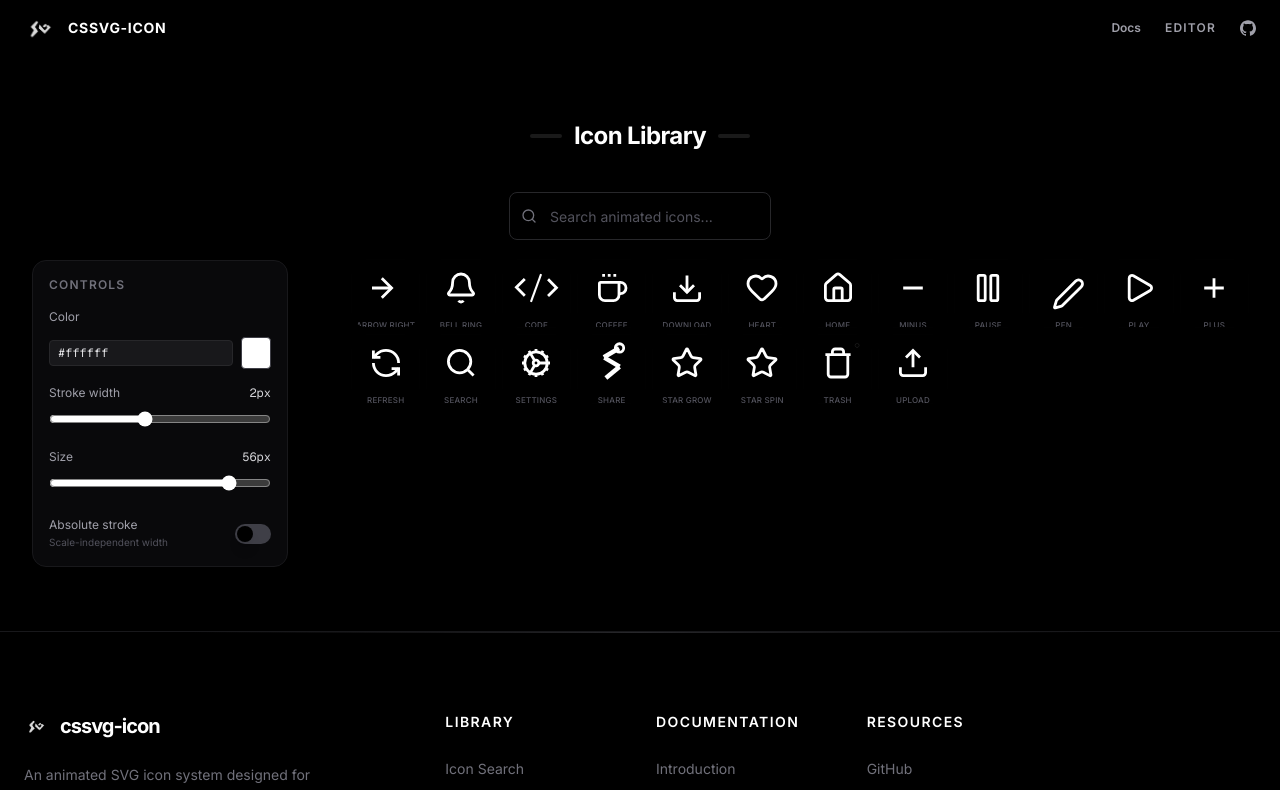
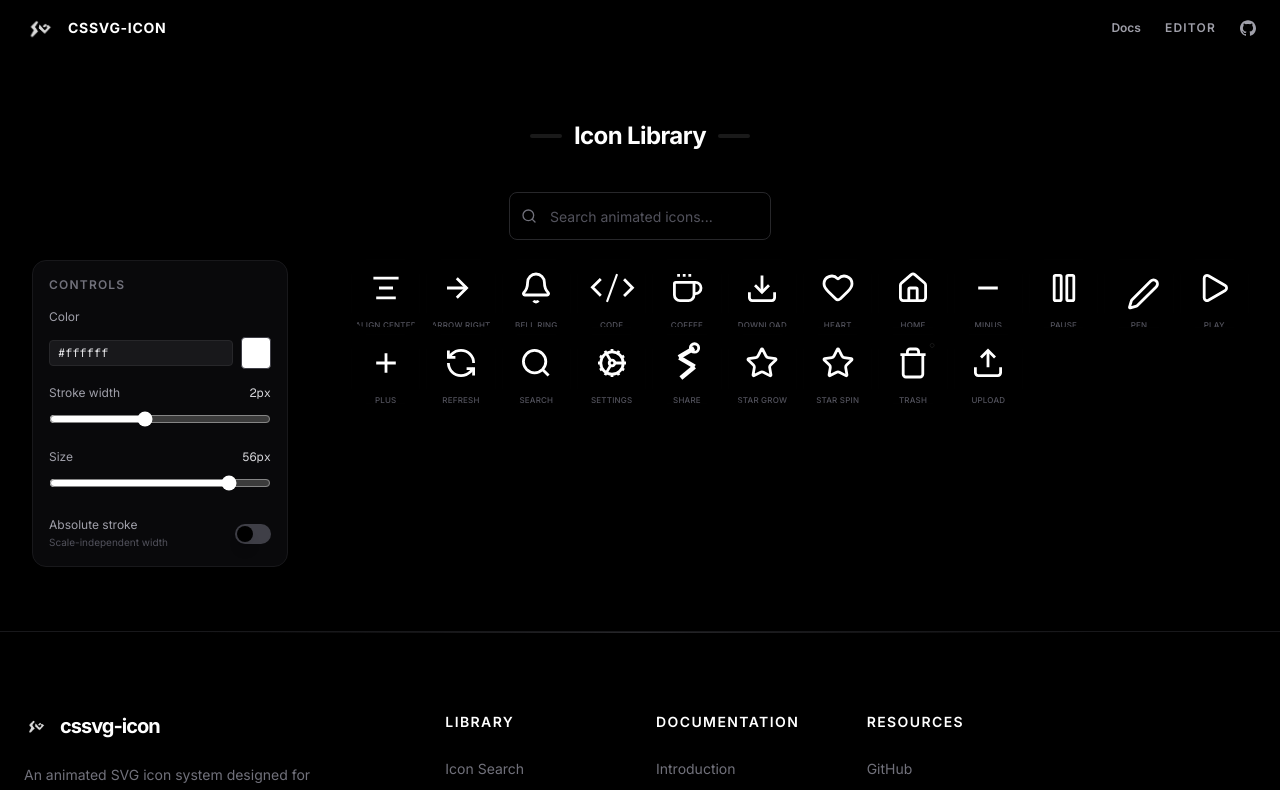
Before and after one commit to Harijohnson/cssvg-icon, a Next.js app: page / in a window 1280 px wide. Shown: the top 790 px of the page. Built offline with nearby package versions, Linux system fonts and the light colour scheme; no server answers.

Commit message:
feat: add icon/align-center

```diff
--- /dev/null
+++ b/icons/align-center/align-center.json
@@ -0,0 +1,13 @@
+{
+  "name": "Align Center",
+  "slug": "align-center",
+  "description": "Animated align-center icon",
+  "tags": [
+    "text",
+    "alignment",
+    "center"
+  ],
+  "link": "https://cssvg.com/share/e50ac6b3-aea5-4da9-a3f6-b87038ee333c",
+  "credit": "SANS",
+  "reference": "https://lucide.dev/icons/text-align-center/"
+}
--- /dev/null
+++ b/icons/align-center/align-center.tsx
@@ -0,0 +1,58 @@
+"use client";
+
+// Auto-generated by CSSVG Editor
+// Drop into any Next.js / Vite + Tailwind v3+ project.
+
+export interface AnimatedSceneProps {
+  className?: string;
+  size?: number;
+  color?: string;
+  strokeWidth?: number;
+}
+
+export default function AnimatedScene({
+  className = "",
+  size = 40,
+  color = "currentColor",
+  strokeWidth = 2,
+}: AnimatedSceneProps = {}) {
+  return (
+    <div
+      className={`inline-flex items-center justify-center overflow-hidden ${className}`}
+      style={{ width: size, height: size, flexShrink: 0 }}
+    >
+      <svg
+        xmlns="http://www.w3.org/2000/svg"
+        viewBox="0 0 40 40"
+        width={size}
+        height={size}
+        fill="none"
+        aria-hidden="true"
+      >
+      {/* Element 1: path */}
+      <g transform={"translate(20,13) rotate(0,0,0) scale(1,1)"}>
+        <animateTransform attributeName="transform" type="translate" values={"20,13;20,13;20,13"} dur={"1.5s"} repeatCount={"indefinite"} calcMode={"spline"} keyTimes={"0;0.6333;1"} keySplines={"0 0 1 1;0 0 1 1"} additive="replace" />
+        <animateTransform attributeName="transform" type="rotate" values={"0,0,0;0,0,0;0,0,0"} dur={"1.5s"} repeatCount={"indefinite"} calcMode={"spline"} keyTimes={"0;0.6333;1"} keySplines={"0 0 1 1;0 0 1 1"} additive="sum" />
+        <animateTransform attributeName="transform" type="scale" values={"1,1;1,1;1,1"} dur={"1.5s"} repeatCount={"indefinite"} calcMode={"spline"} keyTimes={"0;0.6333;1"} keySplines={"0 0 1 1;0 0 1 1"} additive="sum" />
+        <path d="M21 5H3" transform={"translate(-12,-5)"} fill="none" stroke={color} strokeWidth={strokeWidth} vectorEffect="non-scaling-stroke" style={{ opacity: 1 }} />
+      </g>
+
+      {/* Element 2: path */}
+      <g transform={"translate(20,20) rotate(0,0,0) scale(1,1)"}>
+        <animateTransform attributeName="transform" type="translate" values={"20,20;23,20;17,20;22,20;18,20;20,20;20,20"} dur={"1.5s"} repeatCount={"indefinite"} calcMode={"spline"} keyTimes={"0;0.1333;0.2667;0.3667;0.4667;0.5333;1"} keySplines={"0 0 1 1;0 0 1 1;0 0 1 1;0 0 1 1;0 0 1 1;0 0 1 1"} additive="replace" />
+        <animateTransform attributeName="transform" type="rotate" values={"0,0,0;0,0,0;0,0,0;0,0,0;0,0,0;0,0,0;0,0,0"} dur={"1.5s"} repeatCount={"indefinite"} calcMode={"spline"} keyTimes={"0;0.1333;0.2667;0.3667;0.4667;0.5333;1"} keySplines={"0 0 1 1;0 0 1 1;0 0 1 1;0 0 1 1;0 0 1 1;0 0 1 1"} additive="sum" />
+        <animateTransform attributeName="transform" type="scale" values={"1,1;1,1;1,1;1,1;1,1;1,1;1,1"} dur={"1.5s"} repeatCount={"indefinite"} calcMode={"spline"} keyTimes={"0;0.1333;0.2667;0.3667;0.4667;0.5333;1"} keySplines={"0 0 1 1;0 0 1 1;0 0 1 1;0 0 1 1;0 0 1 1;0 0 1 1"} additive="sum" />
+        <path d="M17 12H7" transform={"translate(-12,-12)"} fill="none" stroke={color} strokeWidth={strokeWidth} vectorEffect="non-scaling-stroke" style={{ opacity: 1 }} />
+      </g>
+
+      {/* Element 3: path */}
+      <g transform={"translate(20,27) rotate(0,0,0) scale(1,1)"}>
+        <animateTransform attributeName="transform" type="translate" values={"20,27;20,27;20,27"} dur={"1.5s"} repeatCount={"indefinite"} calcMode={"spline"} keyTimes={"0;0.6333;1"} keySplines={"0 0 1 1;0 0 1 1"} additive="replace" />
+        <animateTransform attributeName="transform" type="rotate" values={"0,0,0;0,0,0;0,0,0"} dur={"1.5s"} repeatCount={"indefinite"} calcMode={"spline"} keyTimes={"0;0.6333;1"} keySplines={"0 0 1 1;0 0 1 1"} additive="sum" />
+        <animateTransform attributeName="transform" type="scale" values={"1,1;1,1;1,1"} dur={"1.5s"} repeatCount={"indefinite"} calcMode={"spline"} keyTimes={"0;0.6333;1"} keySplines={"0 0 1 1;0 0 1 1"} additive="sum" />
+        <path d="M19 19H5" transform={"translate(-12,-19)"} fill="none" stroke={color} strokeWidth={strokeWidth} vectorEffect="non-scaling-stroke" style={{ opacity: 1 }} />
+      </g>
+      </svg>
+    </div>
+  );
+}
```
Also changed, not shown: icons/align-center/align-center.svg (added).
